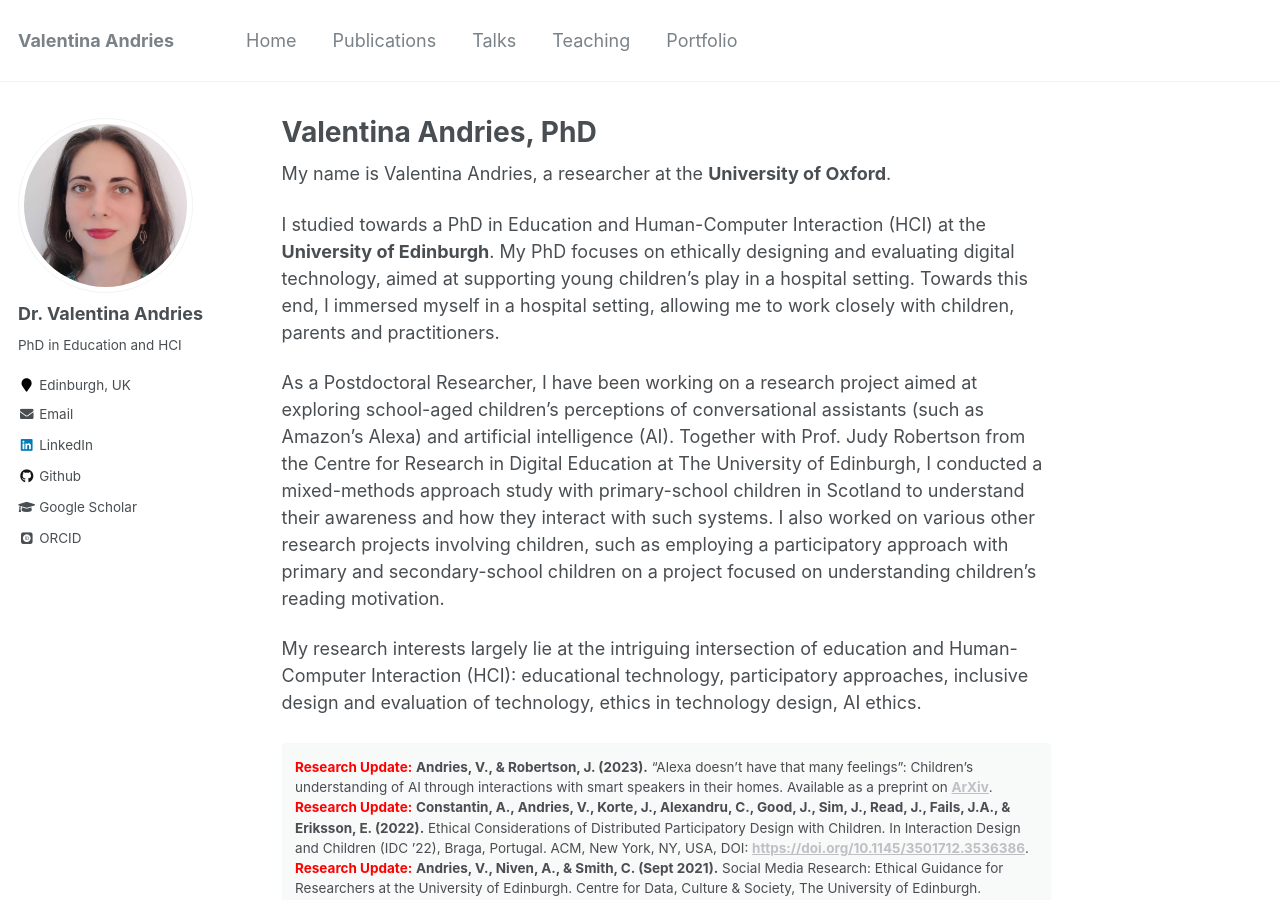
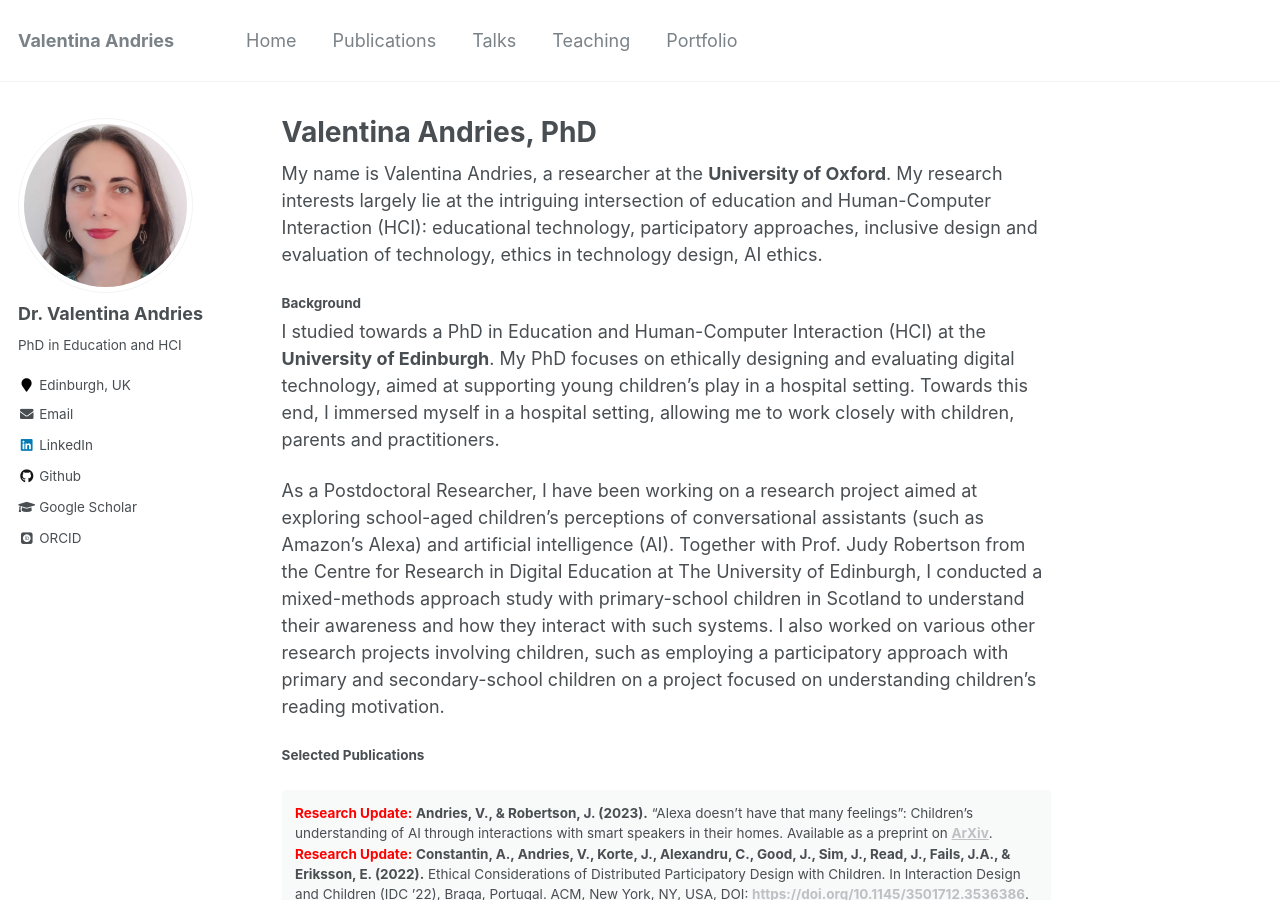
Before and after one commit to valyandries/valyandries.github.io, a Jekyll site: the page built from _pages/about.md, in a window 1280 px wide and 900 px high. Built offline with Jekyll 4.4.1, drawn with Linux system fonts in a browser that asks for light colours; some web fonts are replaced.

Commit message:
Headings

```diff
--- a/_pages/about.md
+++ b/_pages/about.md
@@ -8,14 +8,14 @@ redirect_from:
   - /about.html
 ---
 
-My name is Valentina Andries, a researcher at the <b>University of Oxford</b>.
+My name is Valentina Andries, a researcher at the <b>University of Oxford</b>. My research interests largely lie at the intriguing intersection of education and Human-Computer Interaction (HCI): educational technology, participatory approaches, inclusive design and evaluation of technology, ethics in technology design, AI ethics.
 
+#### Background
 I studied towards a PhD in Education and Human-Computer Interaction (HCI) at the <b>University of Edinburgh</b>. My PhD focuses on ethically designing and evaluating digital technology, aimed at supporting young children’s play in a hospital setting. Towards this end, I immersed myself in a hospital setting, allowing me to work closely with children, parents and practitioners.
 
 As a Postdoctoral Researcher, I have been working on a research project aimed at exploring school-aged children’s perceptions of conversational assistants (such as Amazon’s Alexa) and artificial intelligence (AI). Together with Prof. Judy Robertson from the Centre for Research in Digital Education at The University of Edinburgh, I conducted a mixed-methods approach study with primary-school children in Scotland to understand their awareness and how they interact with such systems. I also worked on various other research projects involving children, such as employing a participatory approach with primary and secondary-school children on a project focused on understanding children’s reading motivation.
 
-My research interests largely lie at the intriguing intersection of education and Human-Computer Interaction (HCI): educational technology, participatory approaches, inclusive design and evaluation of technology, ethics in technology design, AI ethics.
-
+#### Selected Publications
 <span style="color:red"> **Research Update:** </span> **Andries, V., & Robertson, J. (2023).** “Alexa doesn’t have that many feelings”: Children’s understanding of AI through interactions with smart speakers in their homes. Available as a preprint on [**ArXiv**](https://arxiv.org/abs/2305.05597).<br/>
 <span style="color:red"> **Research Update:** </span> **Constantin, A., Andries, V., Korte, J., Alexandru, C., Good, J., Sim, J., Read, J., Fails, J.A., & Eriksson, E. (2022).** Ethical Considerations of Distributed Participatory Design with Children. In Interaction Design and Children (IDC ’22), Braga, Portugal. ACM, New York, NY, USA, DOI: [**https://doi.org/10.1145/3501712.3536386**](https://doi.org/10.1145/3501712.3536386).<br/>
 <span style="color:red"> **Research Update:** </span> **Andries, V., Niven, A., & Smith, C. (Sept 2021).** Social Media Research: Ethical Guidance for Researchers at the University of Edinburgh. Centre for Data, Culture & Society, The University of Edinburgh. [**Available online.**](https://edin.ac/3hTvAhB).<br/>
```
